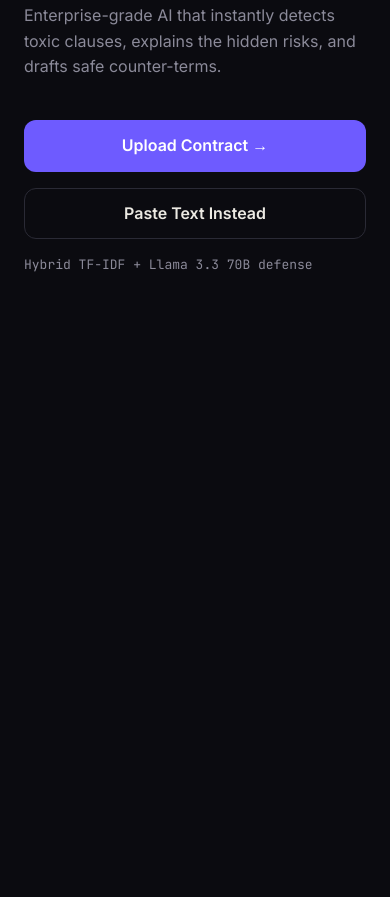
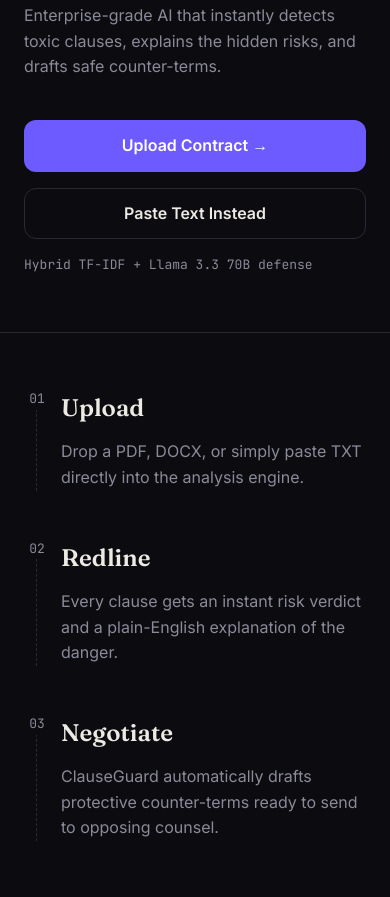
Before and after one commit to Logesh-bruce/CLAUSE-GUARD, a website: page public/landing.html in a window 390 px wide. Shown: the part 849-1746 px from the top of the page. Before the commit the page ends 1181 px from the top, so only its background shows below. Drawn offline with Linux system fonts and the light colour scheme.

Commit message:
feat(landing): build how it works sequence

```diff
--- a/public/landing.css
+++ b/public/landing.css
@@ -404,3 +404,76 @@ a {
   font-size: 0.75rem;
   color: var(--text-primary);
 }
+
+/* How It Works Component */
+.how-it-works {
+  border-top: 1px solid var(--line);
+}
+.hiw-grid {
+  display: grid;
+  grid-template-columns: repeat(3, 1fr);
+  gap: 48px;
+  position: relative;
+}
+/* Connecting dashed line */
+.hiw-grid::before {
+  content: '';
+  position: absolute;
+  top: 12px;
+  left: 32px;
+  right: calc(33.333% + 32px);
+  height: 1px;
+  border-top: 1px dashed var(--line);
+  z-index: 0;
+}
+@media (max-width: 768px) {
+  .hiw-grid {
+    grid-template-columns: 1fr;
+    gap: 48px;
+  }
+  .hiw-grid::before {
+    display: none;
+  }
+}
+.hiw-step {
+  position: relative;
+  z-index: 1;
+}
+.hiw-number {
+  font-size: 0.8125rem;
+  color: var(--text-muted);
+  background-color: var(--bg);
+  display: inline-block;
+  padding-right: 16px;
+  margin-bottom: 24px;
+}
+.hiw-title {
+  font-size: 1.5rem;
+  color: var(--text-primary);
+  margin-bottom: 12px;
+  font-weight: 600;
+}
+.hiw-desc {
+  font-size: 1rem;
+  color: var(--text-muted);
+  max-width: 90%;
+}
+@media (max-width: 768px) {
+  .hiw-desc {
+    max-width: 100%;
+  }
+  .hiw-step {
+    border-left: 1px dashed var(--line);
+    padding-left: 24px;
+    margin-left: 12px;
+  }
+  .hiw-number {
+    position: absolute;
+    left: -12px;
+    top: 0;
+    padding-right: 0;
+    background-color: var(--bg);
+    width: 24px;
+    text-align: center;
+  }
+}
--- a/public/landing.html
+++ b/public/landing.html
@@ -94,6 +94,29 @@
     </div>
   </section>
 
+  <!-- How It Works Section -->
+  <section class="how-it-works section-padding" id="how-it-works">
+    <div class="container">
+      <div class="hiw-grid">
+        <div class="hiw-step">
+          <div class="hiw-number font-mono">01</div>
+          <h3 class="hiw-title font-display">Upload</h3>
+          <p class="hiw-desc">Drop a PDF, DOCX, or simply paste TXT directly into the analysis engine.</p>
+        </div>
+        <div class="hiw-step">
+          <div class="hiw-number font-mono">02</div>
+          <h3 class="hiw-title font-display">Redline</h3>
+          <p class="hiw-desc">Every clause gets an instant risk verdict and a plain-English explanation of the danger.</p>
+        </div>
+        <div class="hiw-step">
+          <div class="hiw-number font-mono">03</div>
+          <h3 class="hiw-title font-display">Negotiate</h3>
+          <p class="hiw-desc">ClauseGuard automatically drafts protective counter-terms ready to send to opposing counsel.</p>
+        </div>
+      </div>
+    </div>
+  </section>
+
   <script>
     // Navbar scroll effect
     window.addEventListener('scroll', () => {
```
